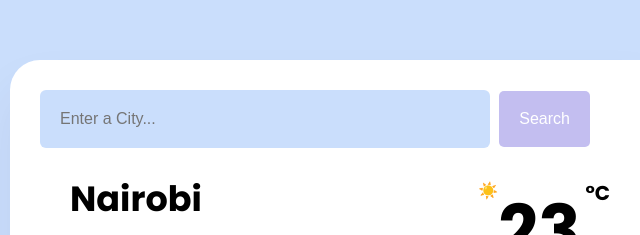
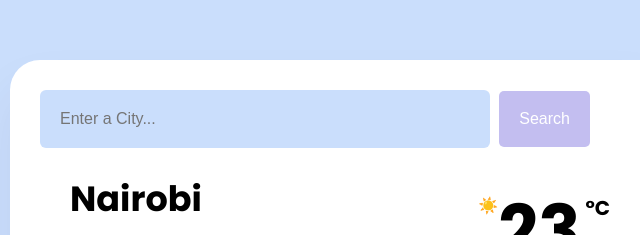
Before and after one commit to DianaSwan/WeatherAppWeek7, a website: page index.html in a window 1280 px wide. Shown: the top 235 px of the page, 300-940 px from the left. Drawn offline with Linux system fonts and the light colour scheme.

Commit message:
Align temp icon and temp unit

```diff
--- a/src/styles.css
+++ b/src/styles.css
@@ -64,14 +64,14 @@ main {
 .current-temperature-icon {
   font-size: 1rem;
   margin-left: 10px;
-  margin-bottom: 5px;
+  margin-top: 15px;
   vertical-align: top;
 }
 
 .current-temperature-unit {
   font-size: 20px;
   margin-left: 5px;
-  margin-bottom: 5px;
+  margin-top: 15px;
   vertical-align: top;
 }
 
```
